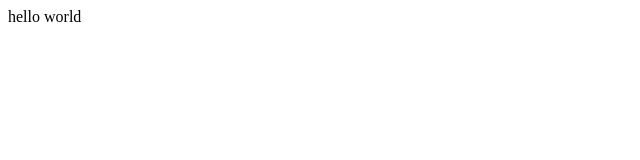
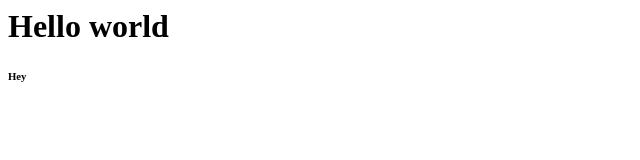
Before and after one commit to BelyaGG/front, a plain HTML site: page index.html in a window 1280 px wide. Shown: the whole page, without its empty margins (0-640 px from the left). Drawn offline with Linux system fonts and the light colour scheme.

Commit message:
add h1 and p

```diff
--- a/index.html
+++ b/index.html
@@ -1 +1,2 @@
-hello world
+<h1>Hello world</h1>
+<p><h6>Hey</h6></p>
```
